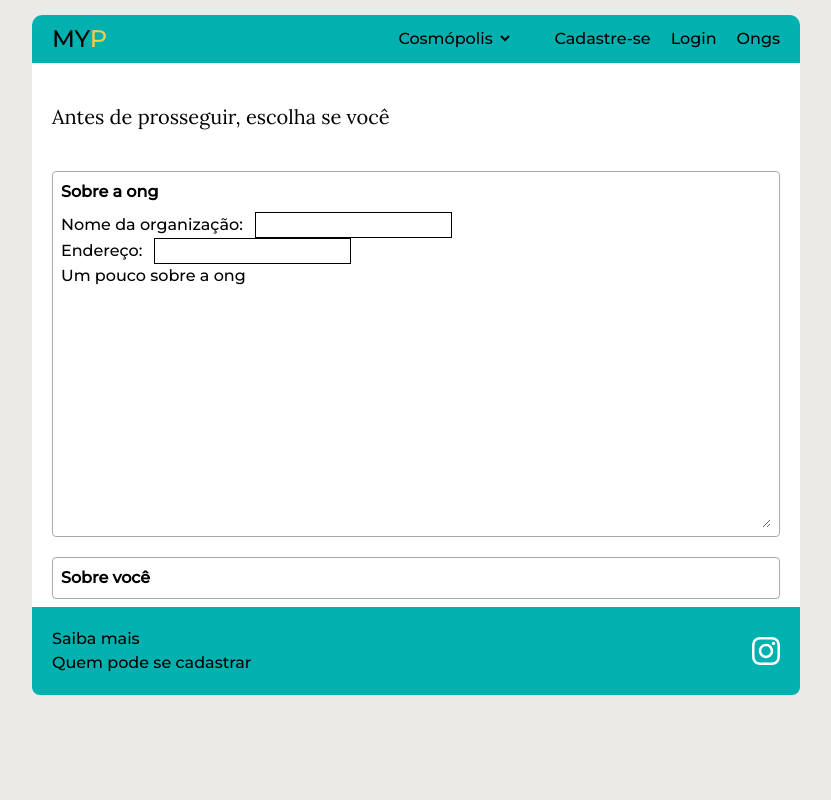
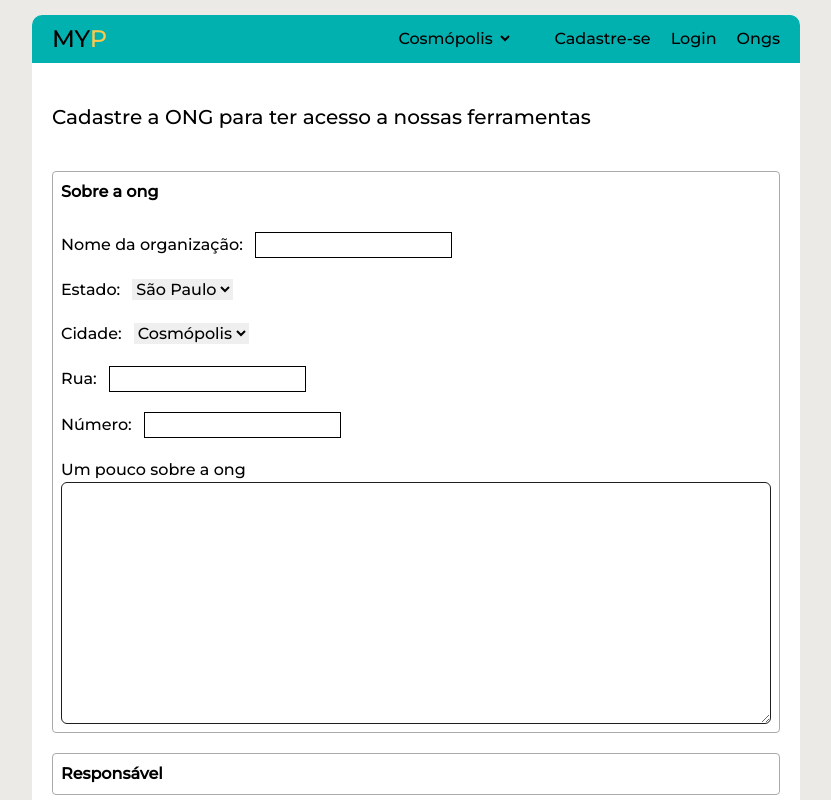
Before and after one commit to euheber/myp, a React (Vite) app: page /cadastro in a window 1280 px wide. Both pictures are taken after a click on the heading "Sobre a ong". Shown: the top 800 px of the page, without its empty margins (224-1055 px from the left). Built offline with nearby package versions, Linux system fonts and the light colour scheme.

Commit message:
register form

```diff
--- a/src/views/register.jsx
+++ b/src/views/register.jsx
@@ -1,38 +1,97 @@
 function register() {
   return (
     <main className="mt-10 px-5 pb-2">
-      <p className="font-lorat text-xl">Antes de prosseguir, escolha se você</p>
+      <h1 className="font-lorat text-xl">
+        Cadastre a ONG para ter acesso a nossas ferramentas
+      </h1>
 
       <form className="mt-10 flex flex-col gap-5">
-        <details className="cursor-pointer">
-          <summary >Sobre a ong</summary>
+        <details className="border space-y-5">
+          <summary className="cursor-pointer">Sobre a ong</summary>
+
+          <div>
+            <label htmlFor="ongname" className="mr-3">
+              Nome da organização:
+            </label>
+            <input type="text" id="ongname" className="border" />
+          </div>
+
+          <div>
+            <label className="mr-3">Estado:</label>
+            <select>
+              <option value="sp">São Paulo</option>
+            </select>
+          </div>
+
+          <div>
+            <label className="mr-3">Cidade:</label>
+            <select>
+              <option value="cosmópolis">Cosmópolis</option>
+            </select>
+          </div>
+
+          <div>
+            <label htmlFor="street" className="mr-3">
+              Rua:
+            </label>
+            <input type="text" id="street" className="border" />
+          </div>
+
+          <div>
+            <label htmlFor="street" className="mr-3">
+              Número:
+            </label>
+            <input type="text" id="number" className="border" />
+          </div>
+
+          <div className="flex flex-col">
+            <label htmlFor="details" className="mr-3">
+              Um pouco sobre a ong
+            </label>
+            <textarea
+              name="details"
+              id="details"
+              cols="30"
+              rows="10"
+              className="border border-black rounded-md"
+            ></textarea>
+          </div>
+        </details>
+
+        <details className="space-y-5">
+          <summary className="cursor-pointer">Responsável</summary>
+
           <div>
             <label htmlFor="name" className="mr-3">
-              Nome da organização:
+              Nome
             </label>
             <input type="text" id="name" className="border" />
           </div>
 
           <div>
-            <label htmlFor="address" className="mr-3">
-              Endereço:
+            <label htmlFor="email" className="mr-3">
+              Email
             </label>
-            <input type="text" id="address" className="border" />
+            <input type="text" id="email" className="border" />
           </div>
 
+          <div>
+            <label htmlFor="password" className="mr-3">
+              Senha
+            </label>
+            <input type="text" id="email" className="border" />
+          </div>
 
-          <div className="flex flex-col">
-            <label htmlFor="details" className="mr-3">
-              Um pouco sobre a ong
-            </label>
-            <textarea name="details" id="details" cols="30" rows="10"></textarea>
+          <div className="flex flex-col gap-2">
+            <label htmlFor="profilepicture">Foto de perfil</label>
+            <input type="file" name="" id="" />
           </div>
         </details>
 
 
-        <details>
-            <summary>Sobre você</summary>
-        </details>
+        <button className="border border-black hover:text-freesia duration-150 transition w-56 mx-auto rounded-md p-2">
+            Cadastrar
+        </button>
       </form>
     </main>
   )
```
